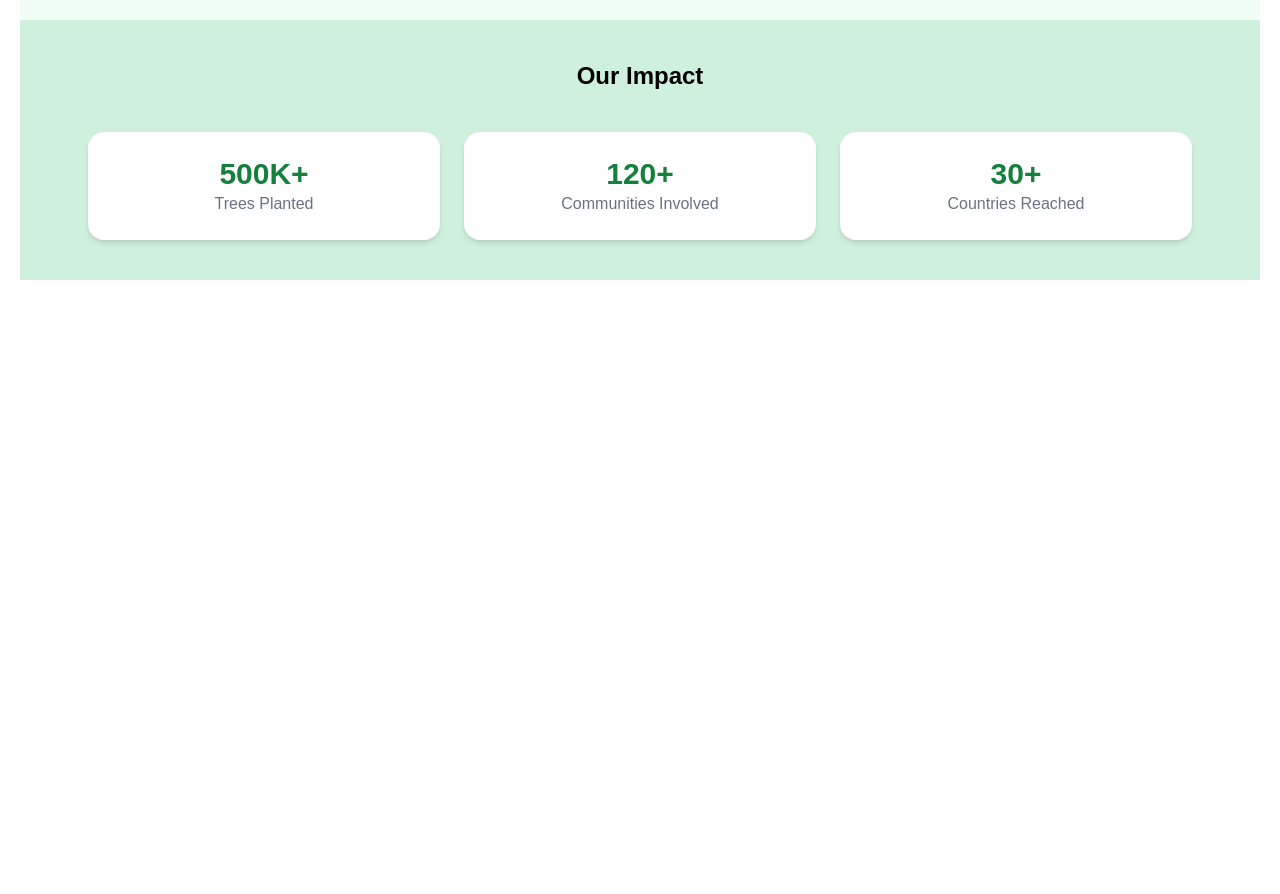
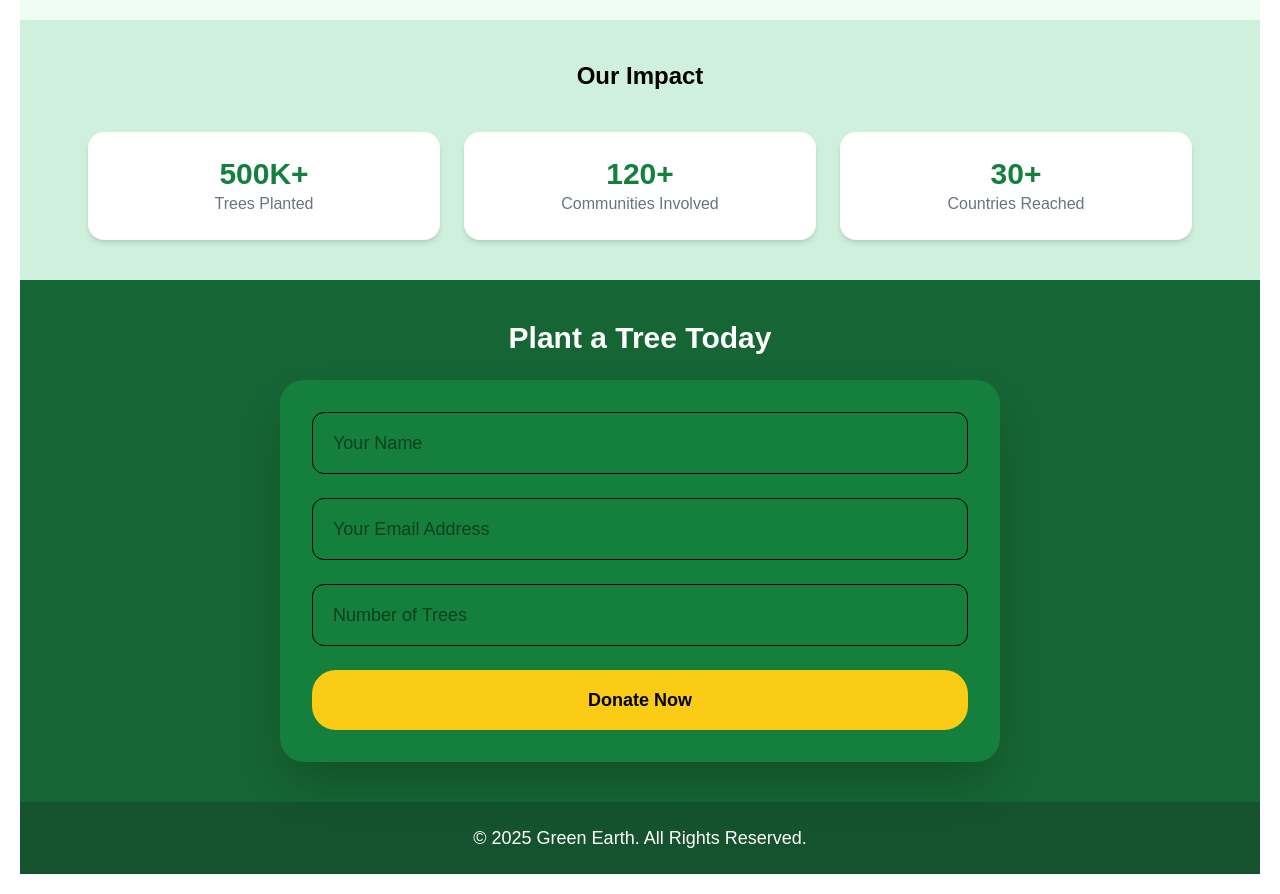
Before and after one commit to sohag8906/A6-Green-Earth, a plain HTML site: page index.html in a window 1280 px wide. Shown: the part 905-1799 px from the top of the page. Before the commit the page ends 1205 px from the top, so only its background shows below. Drawn offline with nearby package versions, Linux system fonts and the light colour scheme.

Commit message:
in a footer section

```diff
--- a/index.html
+++ b/index.html
@@ -152,6 +152,31 @@
   </div>
 </section>
 
+<footer class="bg-[#166534] text-white">
+  <!-- Main Section -->
+  <section class="py-10">
+    <div class="max-w-3xl mx-auto px-6 flex flex-col items-center gap-6">
+      <h2 class="text-3xl font-bold text-center text-white">Plant a Tree Today</h2>
+
+      <!-- Form Card -->
+      <div class="bg-[#15803D] shadow-2xl rounded-3xl p-8 w-full flex flex-col gap-6">
+        <input type="text" placeholder="Your Name" class="px-5 py-4 rounded-xl w-full text-black text-lg focus:outline-none focus:ring-2 focus:ring-yellow-400"/>
+        <input type="email" placeholder="Your Email Address" class="px-5 py-4 rounded-xl w-full text-black text-lg focus:outline-none focus:ring-2 focus:ring-yellow-400"/>
+        <input type="number" placeholder="Number of Trees" class="px-5 py-4 rounded-xl w-full text-black text-lg focus:outline-none focus:ring-2 focus:ring-yellow-400"/>
+        <button type="submit" class="bg-[#FACC15] rounded-3xl text-black font-bold px-8 py-4 hover:bg-yellow-500 transition text-lg">
+          Donate Now
+        </button>
+      </div>
+    </div>
+  </section>
+
+  <!-- Bottom Bar -->
+  <div class="bg-[#14532D] w-full">
+    <h2 class="text-center text-white text-lg font-normal leading-[72px] m-0">
+      © 2025 Green Earth. All Rights Reserved.
+    </h2>
+  </div>
+</footer>
 
 
     <script src="styles/index.js"></script>
```
